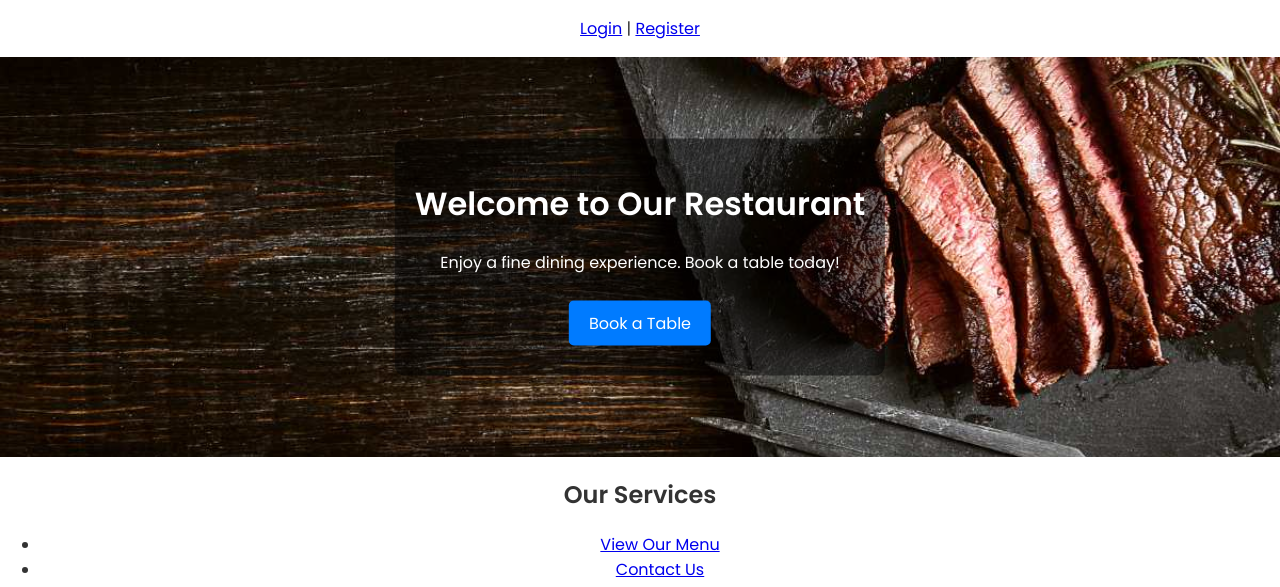
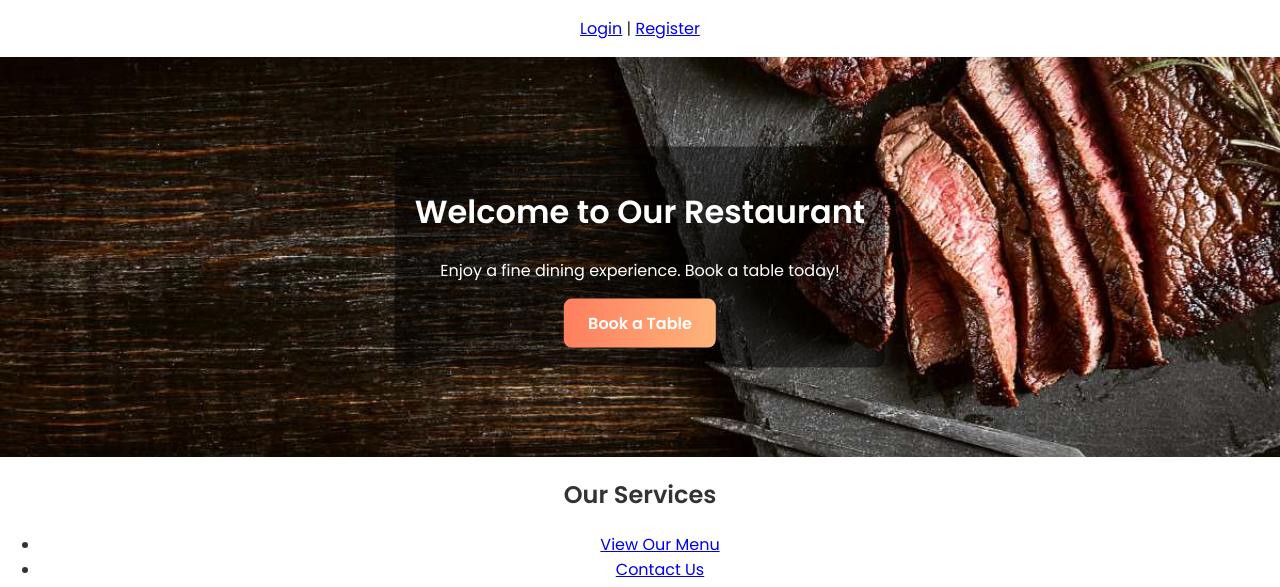
Before and after one commit to Nickflanagn24/searsteaks, a Django app: page / in a window 1280 px wide. Shown: the part 55-642 px from the top of the page. Run offline with Django 5.2, Linux system fonts and the light colour scheme.

Commit message:
Enhanced button styling with gradient and animations

```diff
--- a/bookings/static/css/style.css
+++ b/bookings/static/css/style.css
@@ -62,15 +62,17 @@ nav a:hover {
 /* Buttons */
 .btn {
     display: inline-block;
-    padding: 10px 20px;
-    background-color: #007bff;
+    padding: 12px 24px;
+    background: linear-gradient(90deg, #ff7e5f, #feb47b);
     color: white;
     text-decoration: none;
-    border-radius: 5px;
-    margin: 10px;
+    border-radius: 8px;
+    font-weight: 600;
+    transition: transform 0.2s ease-in-out, box-shadow 0.2s ease-in-out;
 }
 .btn:hover {
-    background-color: #0056b3;
+    transform: scale(1.05);
+    box-shadow: 0 4px 10px rgba(0, 0, 0, 0.2);
 }
 
 /* Responsive Image */
```
